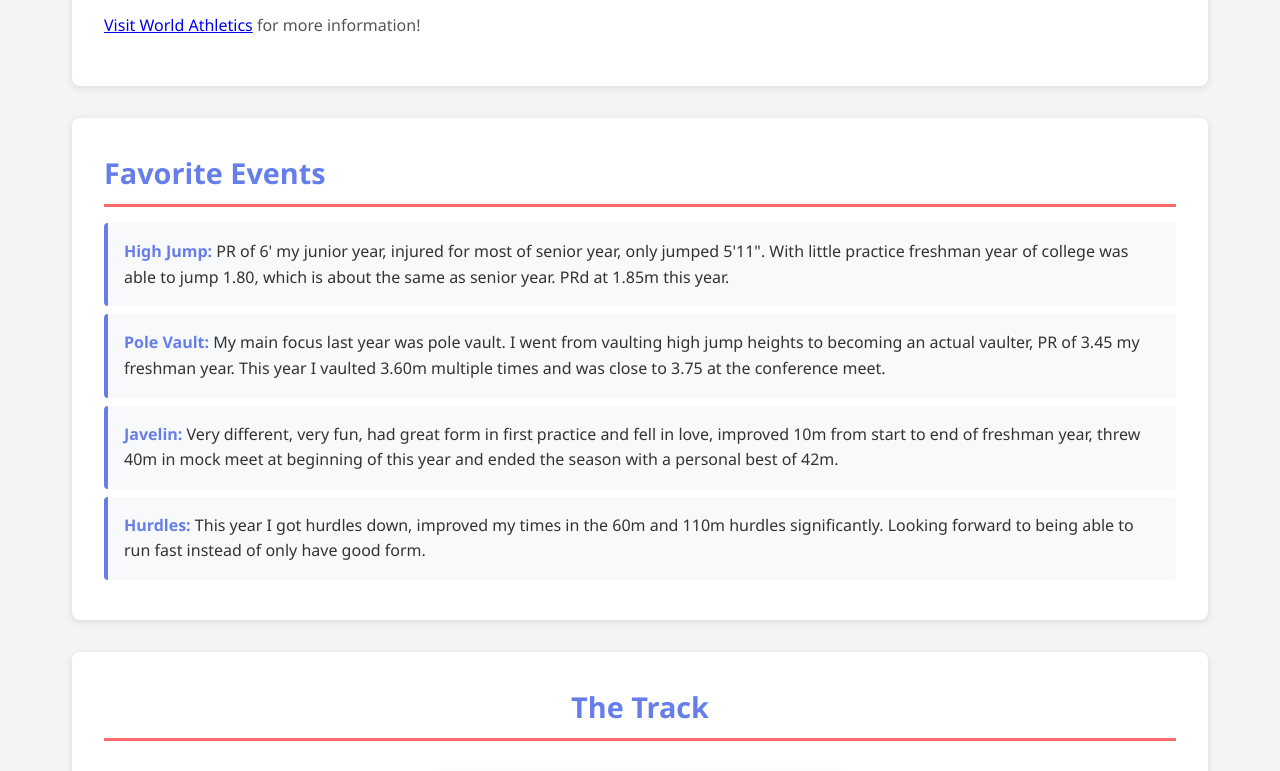
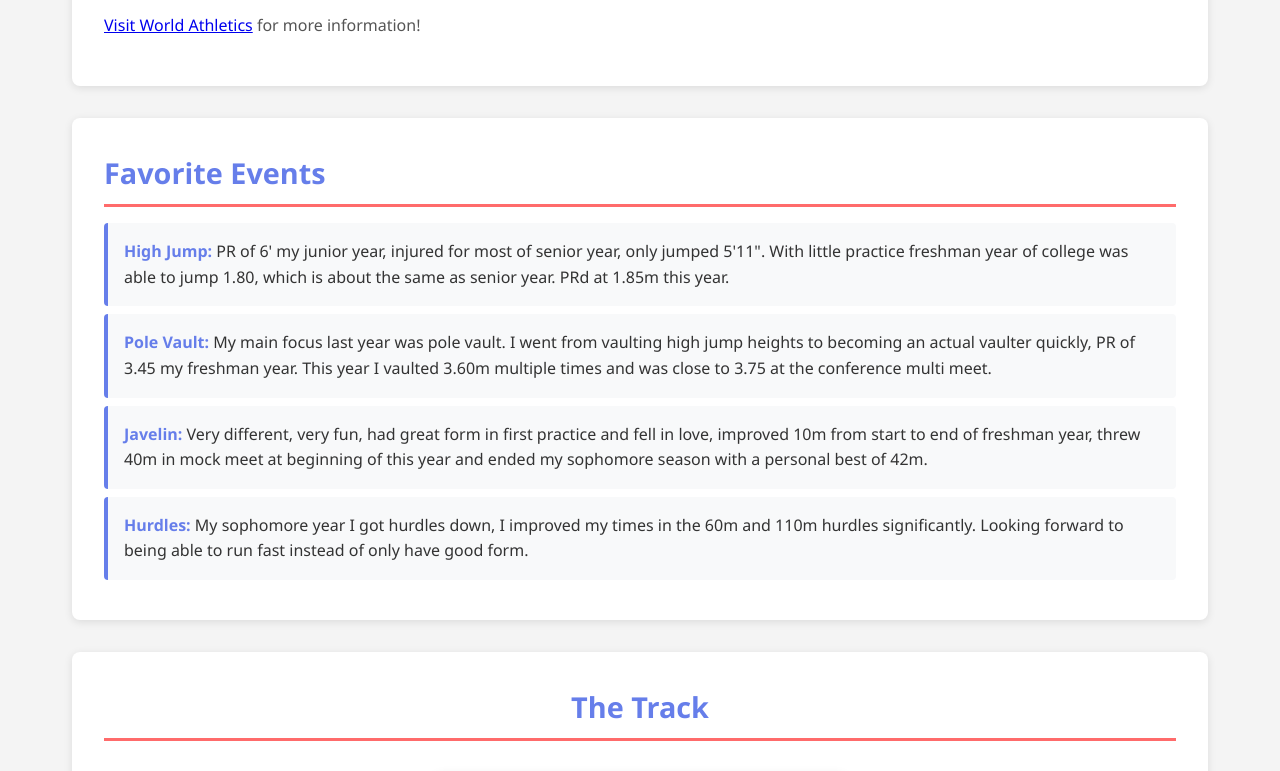
Before and after one commit to bergen14irey/trackfield-central, a website: page index.html in a window 1280 px wide. Shown: the part 584-1355 px from the top of the page. Drawn offline with Linux system fonts and the light colour scheme; no server answers.

Commit message:
text updates

```diff
--- a/index.html
+++ b/index.html
@@ -49,9 +49,9 @@
             <h2>Favorite Events</h2>
             <ul class="events-list">
                 <li><strong>High Jump:</strong> PR of 6' my junior year, injured for most of senior year, only jumped 5'11". With little practice freshman year of college was able to jump 1.80, which is about the same as senior year. PRd at 1.85m this year.</li>
-                <li><strong>Pole Vault:</strong> My main focus last year was pole vault. I went from vaulting high jump heights to becoming an actual vaulter, PR of 3.45 my freshman year. This year I vaulted 3.60m multiple times and was close to 3.75 at the conference meet.</li>
-                <li><strong>Javelin:</strong> Very different, very fun, had great form in first practice and fell in love, improved 10m from start to end of freshman year, threw 40m in mock meet at beginning of this year and ended the season with a personal best of 42m.</li>
-                <li><strong>Hurdles:</strong> This year I got hurdles down, improved my times in the 60m and 110m hurdles significantly. Looking forward to being able to run fast instead of only have good form.</li>
+                <li><strong>Pole Vault:</strong> My main focus last year was pole vault. I went from vaulting high jump heights to becoming an actual vaulter quickly, PR of 3.45 my freshman year. This year I vaulted 3.60m multiple times and was close to 3.75 at the conference multi meet.</li>
+                <li><strong>Javelin:</strong> Very different, very fun, had great form in first practice and fell in love, improved 10m from start to end of freshman year, threw 40m in mock meet at beginning of this year and ended my sophomore season with a personal best of 42m.</li>
+                <li><strong>Hurdles:</strong> My sophomore year I got hurdles down, I improved my times in the 60m and 110m hurdles significantly. Looking forward to being able to run fast instead of only have good form.</li>
             </ul>
         </section>
         <section class="featured-image">
```
